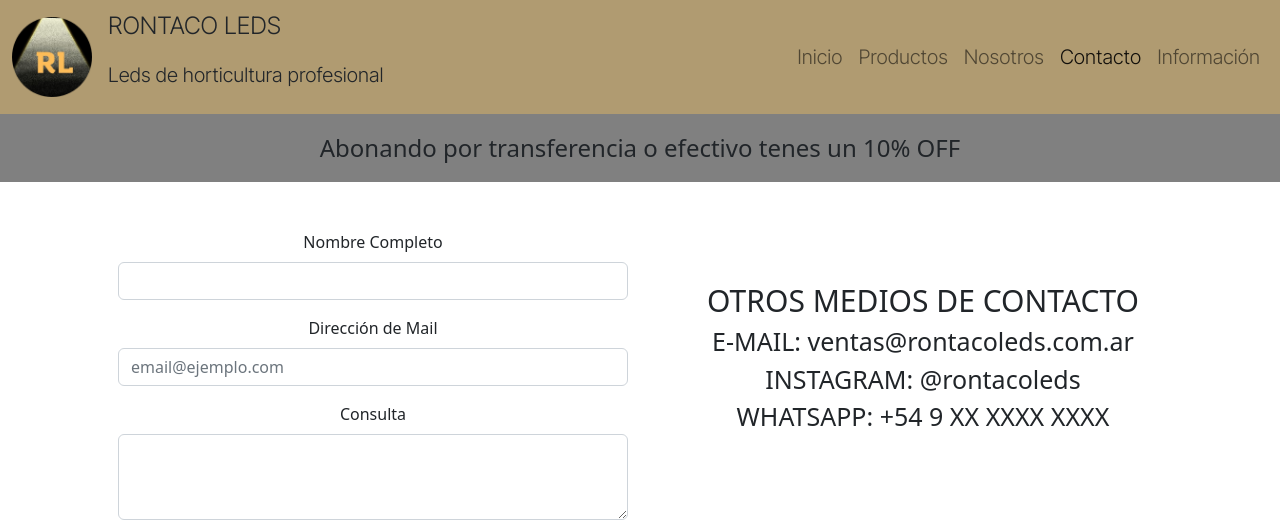
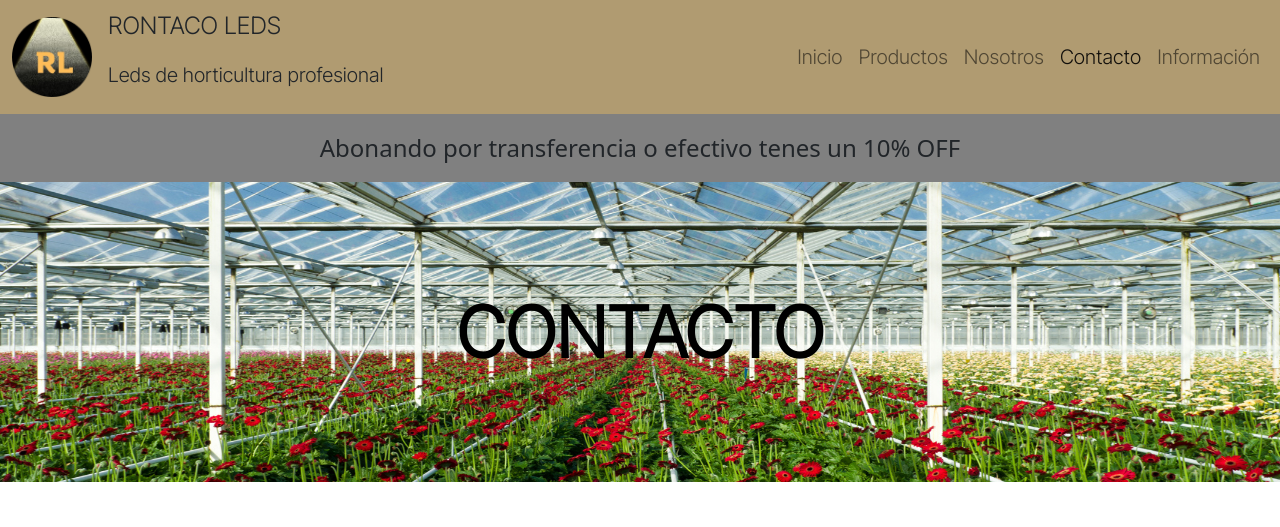
Before and after one commit to Rontaco/rontaco-leds, a plain HTML site: page contacto.html in a window 1280 px wide. Shown: the top 527 px of the page. Drawn offline with nearby package versions, Linux system fonts and the light colour scheme.

Commit message:
Finalización pagina contacto

```diff
--- a/contacto.html
+++ b/contacto.html
@@ -49,6 +49,10 @@
     <!-- Inicio Subheader-->
     <div class="text-center p-3 fs-4" style="background-color:gray">Abonando por transferencia o efectivo tenes un 10% OFF</div>
     <!-- Fin Subheader -->
+    <div>
+        <p id="contacto-titulo" class="bienvenido position-absolute start-50 translate-middle fw-bolder">CONTACTO</p>
+        <img class="w-100 imagen-contacto" src="images/images-index/invernaderofinal.jpg" alt="Invernadero profesional">
+      </div>
     <div class="container text-center p-5">
         <div class="row">
           <div class="col">
--- a/style.css
+++ b/style.css
@@ -42,3 +42,9 @@
 .lista-contacto-titulo {
     font-size: 30px;
 }
+.imagen-contacto {
+    height: 300px;
+}
+#contacto-titulo {
+    padding-top: 300px;
+}
```
